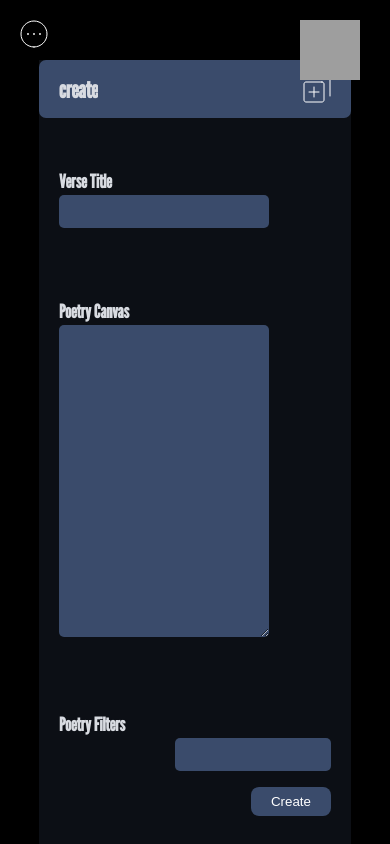
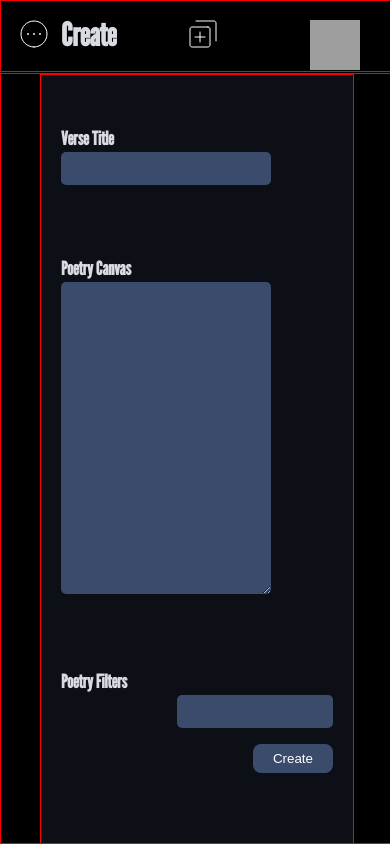
Before and after one commit to 2022phyro/poeticverse, a React (Vite) app in the folder frontend/poetic-verse-app/: page /feed/create in a window 390 px wide. Built offline with nearby package versions, Linux system fonts and the light colour scheme; no server answers; grey boxes are pictures that could not be loaded; a web font is replaced by a local one.

Commit message:
Checkpoint

```diff
--- a/frontend/poetic-verse-app/src/routes/Create.jsx
+++ b/frontend/poetic-verse-app/src/routes/Create.jsx
@@ -6,8 +6,8 @@ const Create = () => {
   return (
     <>
    <div className="parent">
-   <div className="create-txt">
-            <h3>create</h3>
+   <div className="title">
+            <h3>Create  </h3>
             <Icon className = 'create-icon' path = 'create' />
         </div>
 
--- a/frontend/poetic-verse-app/src/routes/feed.jsx
+++ b/frontend/poetic-verse-app/src/routes/feed.jsx
@@ -36,7 +36,7 @@ function Feed() {
     <div className="f-main">
       <main className='mainfeed'>
         <Outlet/>
-        <Discover/>
+        {/* <Discover/> */}
       </main>
     </div>
 
--- a/frontend/poetic-verse-app/src/styles/create.css
+++ b/frontend/poetic-verse-app/src/styles/create.css
@@ -1,19 +1,10 @@
-.create-txt{
-    background: var(--primary-dark);
-    height: auto;
-    padding: 15px 20px;
-    border-radius: 7px;
-    font-size: 20px;
-    display: flex;
-    justify-content: space-between;
-    align-items: center;
-}
 .txt-area-1{
     height: 10em;
 }
 .parent{
     background: var(--nav-dark);
     width: 100%;
+    border: 1px solid red;
 }
 .input-1{
     background: var(--primary-dark);
--- a/frontend/poetic-verse-app/src/styles/feed.css
+++ b/frontend/poetic-verse-app/src/styles/feed.css
@@ -7,19 +7,21 @@ body{
 }
 .home-header {
     width: 100vw;
-    height: 50px;
+    height: 70px;
+    border: 1px solid red;
     background-color: var(--black);
+    z-index: 1000;
 }
 .logo {
     position: fixed;
     right: 30px;
     top: 20px;
-    width: 60px;
-    height: 60px;
+    width: 50px;
+    height: 50px;
 }
 .nav {
    margin-left: 100px;
-   padding-top: 30px;
+   padding-top: 70px;
    position: fixed;
    top: 0;
    height: 100vh;
@@ -196,7 +198,14 @@ body{
     background: transparent;
     height: auto;
 }
+.title h3 {
+    font-size: 32px;
+    font-weight: 600;
+}
 @media screen and (max-width: 630px) {
+    .home-header {
+        z-index:   0;
+    }
     .hamburger {
         position: fixed;
         top: 20px;
@@ -276,11 +285,26 @@ body{
         width: 48px;
         height: 48px;
     }
+    .title {
+            width: 40%;
+            display: flex;
+            justify-content: space-between;
+            padding: 15px 20px;
+            justify-items: center;
+            border-radius: 7px;
+            position: fixed;
+            top: 0;
+            background: transparent;
+            height: auto;
+        z-index: 10000;
+    }
     .f-main {
         position: fixed;
+        top: 73px;
         left: 0px;
-        height: 100vh;
+        height: calc(100vh - 75px);
         margin-left: 0;
+        border: 1px solid red;
         display: block;
         /* flex-flow: column; */
         width: 100vw;
@@ -377,8 +401,9 @@ body{
     }
     .f-main {
         position: fixed;
+        top: 75px;
         left: 260px;
-        height: 100vh;
+        height: calc(100vh - 70px);
         margin-left: 0;
         display: block;
         width: calc(100vw - 260px);
@@ -476,9 +501,9 @@ body{
     }
     .f-main {
         position: fixed;
-        top: 60px;
+        top: 70px;
         left: 260px;
-        height: calc(100vh - 65px);
+        height: calc(100vh - 75px);
         margin-left: 0;
         display: block;
         border: 1px solid red;
```
Also changed, not shown: 1 other file (tests, documents, lock files or other folders).
